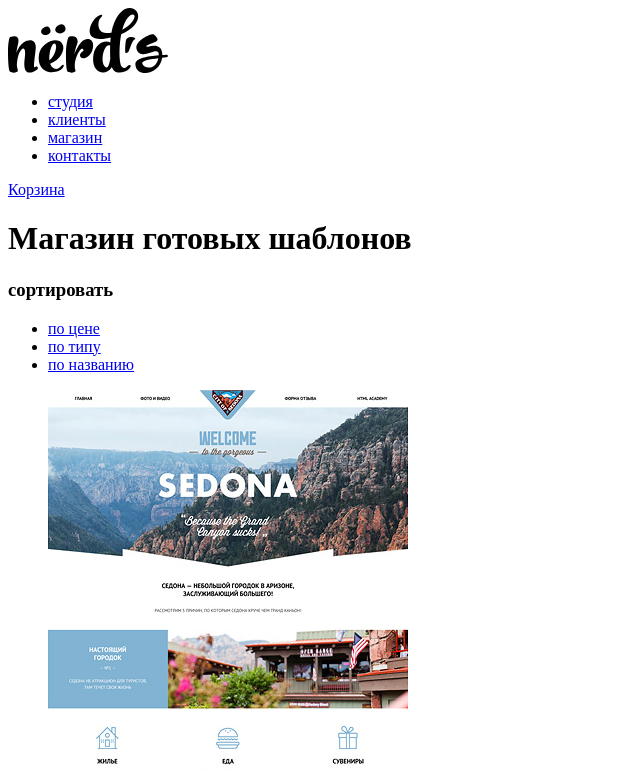
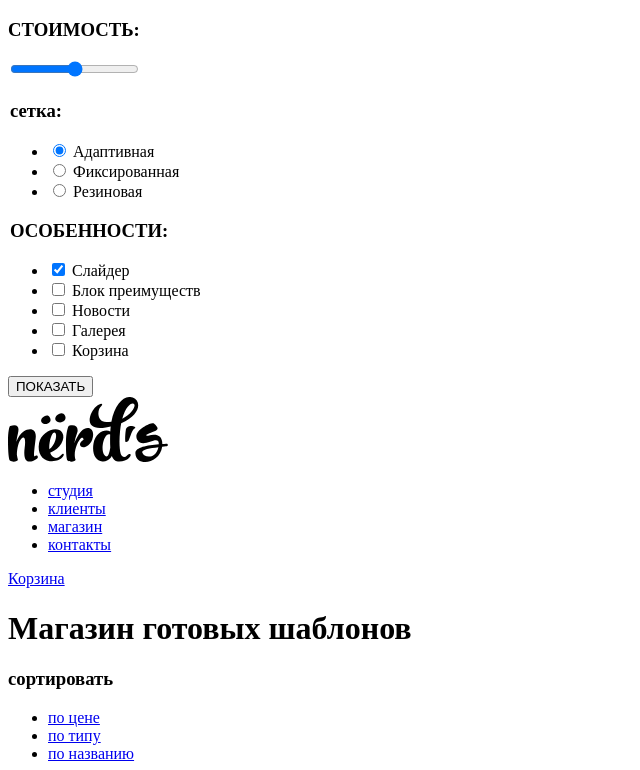
Before and after one commit to tagilov/1117045-nerds-26, a plain HTML site: page score.html in a window 1280 px wide. Shown: the top 770 px of the page, without its empty margins (0-640 px from the left). Drawn offline with Linux system fonts and the light colour scheme.

Commit message:
пока вот так.

```diff
--- a/score.html
+++ b/score.html
@@ -4,7 +4,49 @@
     <meta charset="utf-8" />
     <title>HTML Academy: Нёрдс</title>
   </head>
-  <!--здесь будут формы-->
+  <form class="filter" method="get" accept="https://htmlacademy.ru">
+    <h3>СТОИМОСТЬ:</h3>
+    <input type="range">
+    <legend><h3>сетка:</h3></legend>
+    <ul>
+      <li>
+        <input type="radio" name="product-grup" checked />
+        <label>Адаптивная</label>
+      </li>
+      <li>
+        <input type="radio" name="product-grup" />
+        <label>Фиксированная</label>
+      </li>
+      <li>
+        <input type="radio" name="product-grup" />
+        <label>Резиновая</label>
+      </li>
+    </ul>
+    <legend><h3>ОСОБЕННОСТИ:</h3></legend>
+    <ul>
+      <li>
+        <input type="checkbox" name="Слайдер" checked />
+        <label>Слайдер</label>
+      </li>
+      <li>
+          <input type="checkbox" name="Блок преимуществ" />
+          <label>Блок преимуществ</label>
+      </li>
+      <li>
+          <input type="checkbox" name="Новости" />
+          <label>Новости</label>
+      </li>
+      <li>
+          <input type="checkbox" name="Галерея" />
+          <label>Галерея</label>
+      </li>
+      <li>
+          <input type="checkbox" name="Корзина" />
+          <label>Корзина</label>
+      </li>
+    </ul>
+    <button type="submit">ПОКАЗАТЬ</button>
+  </form>
   <body>
     <header>
       <a href="index.html">
```
Also changed, not shown: index.html (+1 -1 lines).
